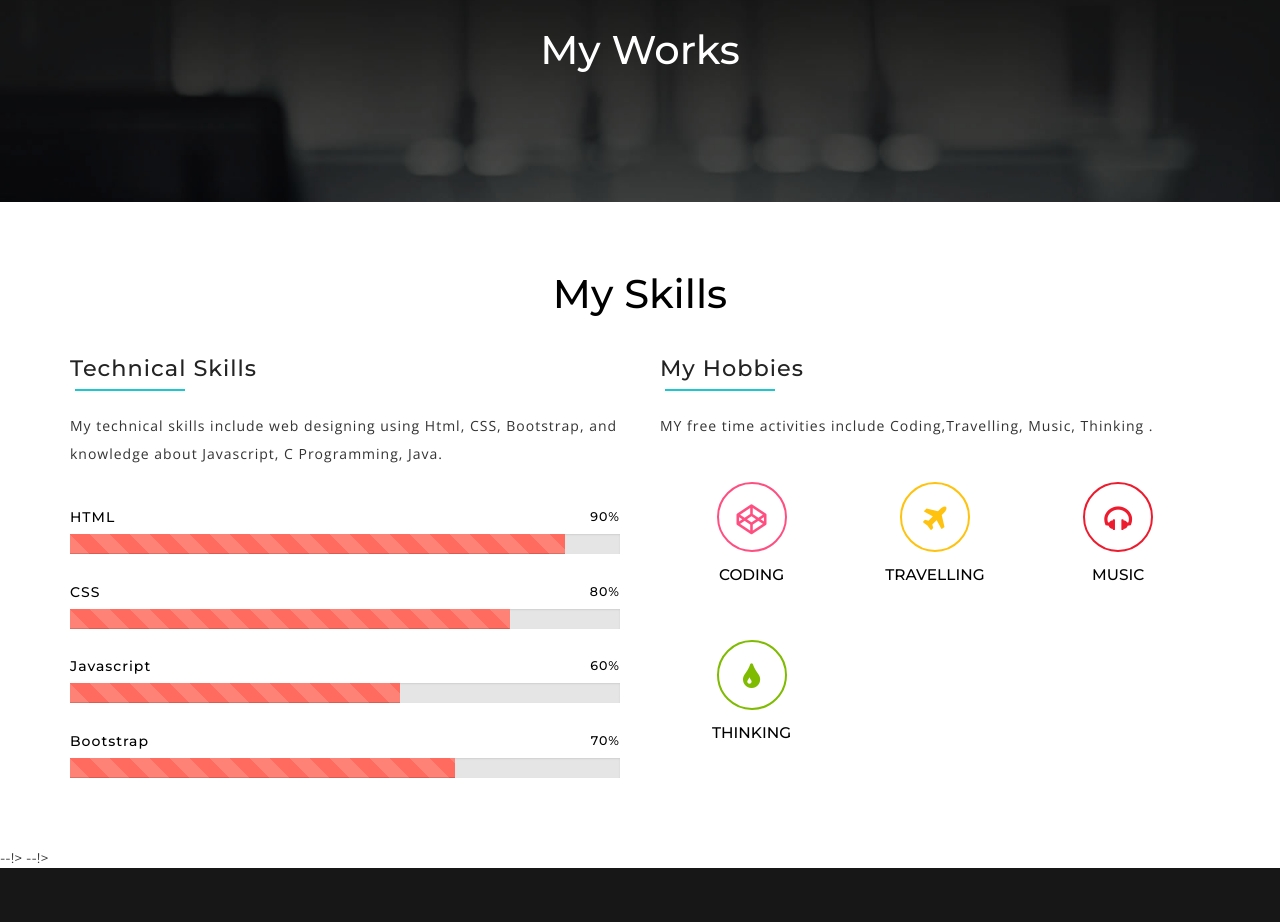
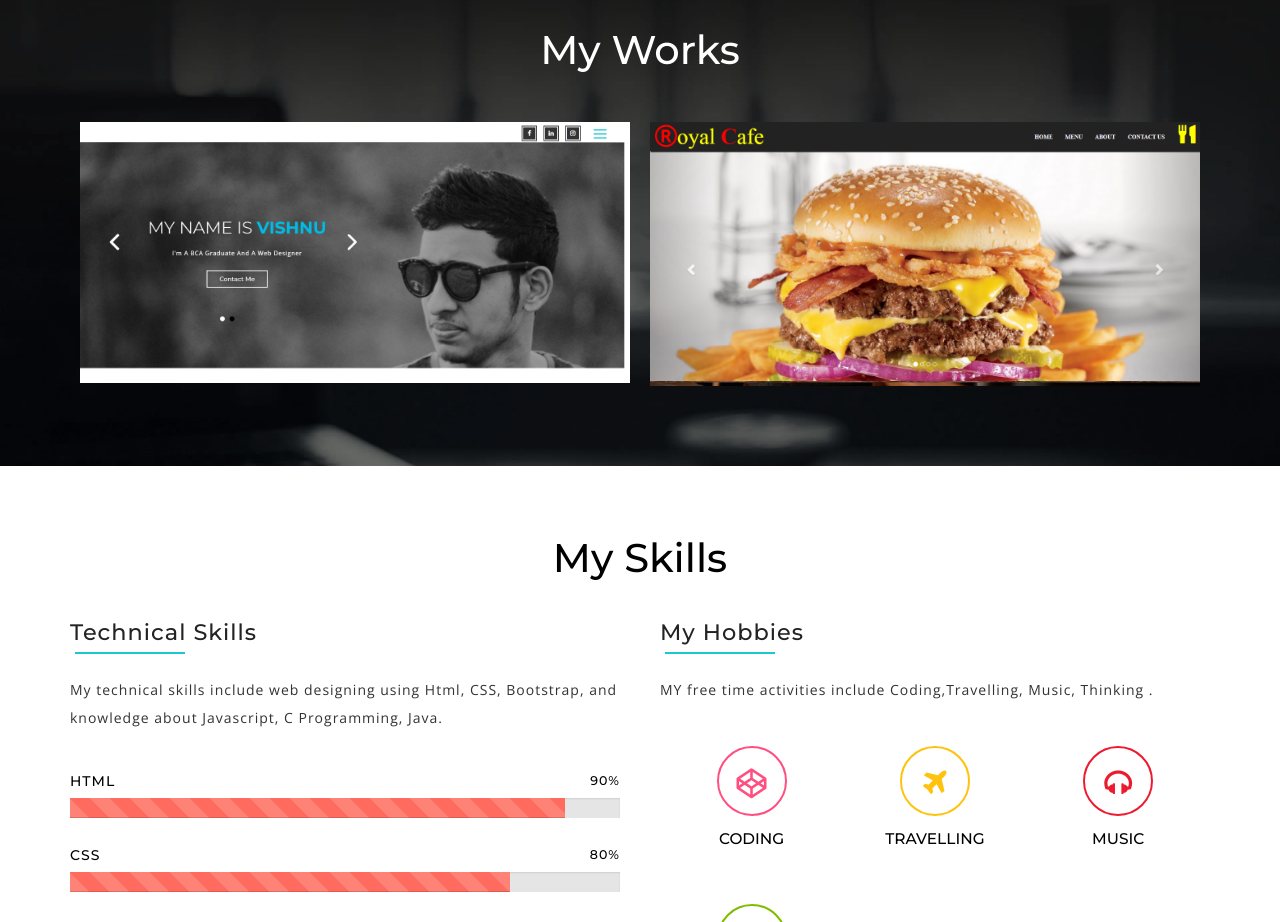
Before and after one commit to Vishnumurali98/Vishnu-Static-Website, a plain HTML site: page index.html in a window 1280 px wide. Shown: the part 1340-2262 px from the top of the page. Drawn offline with nearby package versions, Linux system fonts and the light colour scheme.

Commit message:
Update index.html

```diff
--- a/index.html
+++ b/index.html
@@ -264,13 +264,13 @@ Smartphone Compatible web template, free webdesigns for Nokia, Samsung, LG, Sony
 	<div class="gallery-info mx-auto">
 		<!-- <div class="col-md-3 gallery-grids"></div>  -->
 		<div class="col-xs-6 col-md-6 gallery-grids1">
-			<a href="../web/images/pro11.png" class="gallery-box" data-lightbox="example-set" data-title="My Website">
-				<img src="../web/images/pro11.png" alt="" class="img-responsive zoom-img">
+			<a href="images/pro11.png" class="gallery-box" data-lightbox="example-set" data-title="My Website">
+				<img src="images/pro11.png" alt="" class="img-responsive zoom-img">
 			</a>
 		</div>
 		<div class="col-xs-6 col-md-6 gallery-grids1">
-			<a href="../web/images/pro2.png" class="gallery-box" data-lightbox="example-set" data-title="">
-				<img src="../web/images/pro2.png" alt="" class="img-responsive zoom-img">
+			<a href="images/pro2.png" class="gallery-box" data-lightbox="example-set" data-title="">
+				<img src="images/pro2.png" alt="" class="img-responsive zoom-img">
 			</a>
 		</div>
 
```
